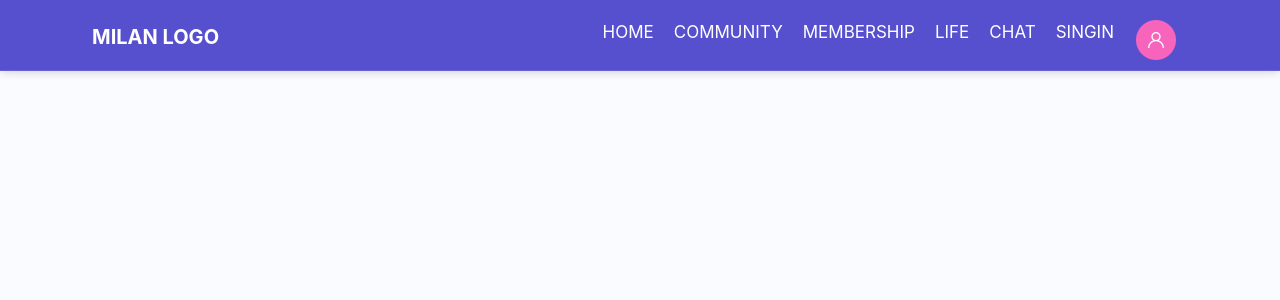
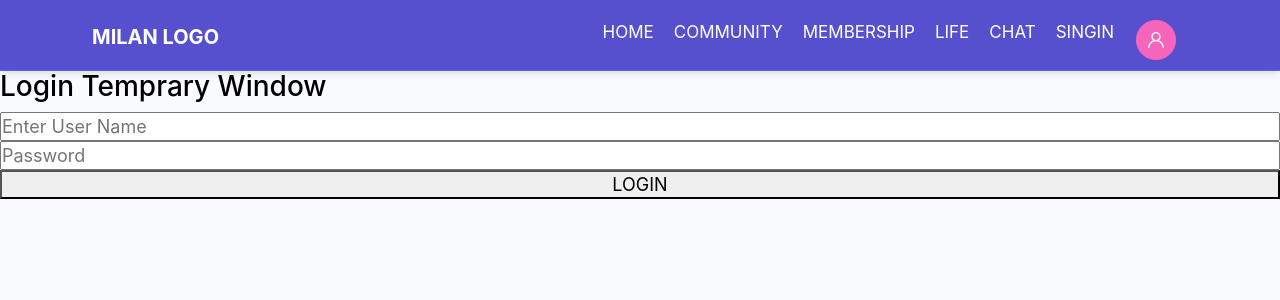
Before and after one commit to puneet0408/milanFrontEnd, a React (Create React App) app: page /singin in a window 1280 px wide. Shown: the top 300 px of the page. Built offline with nearby package versions, Linux system fonts and the light colour scheme.

Commit message:
Login Form Integrated

```diff
--- a/package.json
+++ b/package.json
@@ -6,6 +6,7 @@
     "@testing-library/jest-dom": "^5.16.5",
     "@testing-library/react": "^13.3.0",
     "@testing-library/user-event": "^13.5.0",
+    "axios": "^1.2.0",
     "react": "^18.2.0",
     "react-dom": "^18.2.0",
     "react-router-dom": "^6.4.3",
--- a/src/components/Chat/Chat.js
+++ b/src/components/Chat/Chat.js
@@ -12,8 +12,8 @@ let Chat = () =>
         {
             auth:
             {
-              userid:'637b4e231a68c0c26f074a85',
-              token:'eyJhbGciOiJIUzI1NiIsInR5cCI6IkpXVCJ9.eyJpZCI6IjYzN2I0ZTIzMWE2OGMwYzI2ZjA3NGE4NSIsImlhdCI6MTY2OTM2OTAxM30.97GviejQ2GU6NG7XRff9fxXOSByu-anZvSJ5AQ0-_zM'
+              userid: localStorage.getItem('id'),
+              token: localStorage.getItem('token')
             }
         });
         setSocket(newsocket);
--- a/src/components/pages/singin/Singin.js
+++ b/src/components/pages/singin/Singin.js
@@ -1,10 +1,47 @@
-import {React,useState} from "react";
+import {React,useState,useEffect} from "react";
+import axios from  "axios"
 import "./singin.css"
 const Singin = () =>
 {
-    console.log("Working OKK Ok ...");
+    let [FormData,setFormData] = useState();
+    let [error,setError] = useState();
+    let handleChange = (event) =>
+    {
+        let {name,value} = event.target;
+        setFormData({...FormData, [name]:value});
+    }
+    //BackEnd API Call For Login
+    var config = {
+        method: 'post',
+        url: 'http://localhost:4000/backendapi/login',
+        headers: {
+          'Content-Type': 'application/json'
+        },
+        data : FormData
+      };
+      const login = () =>
+      {
+            axios(config)
+            .then(function (response) {
+                localStorage.setItem("id",response.data.id);
+                localStorage.setItem("token",response.data.token);
+                localStorage.setItem("name",response.data.name);
+                localStorage.setItem("role",response.data.role);
+            })
+            .catch(function (error) {
+            console.log(error);
+            });
+      }
+
+
+
     return (
-    <div className="check">hlo</div>
+    <div className="login">
+        <h3>Login Temprary Window</h3>
+        <input onChange={handleChange} type="text" placeholder="Enter User Name" name="username"/>
+        <input onChange={handleChange} type="password" placeholder="Password" name="password"/>
+        <button onClick={login}>LOGIN</button>
+    </div>
     )
 }
 export default Singin
--- a/src/components/pages/singin/singin.css
+++ b/src/components/pages/singin/singin.css
@@ -1,4 +1,5 @@
-.check
-{
-    color:red;
+.login{
+    height: 80vh !important;
+    padding-top: 70px;
+    color: black;
 }
```
Also changed, not shown: 1 other file (tests, documents, lock files or other folders).
